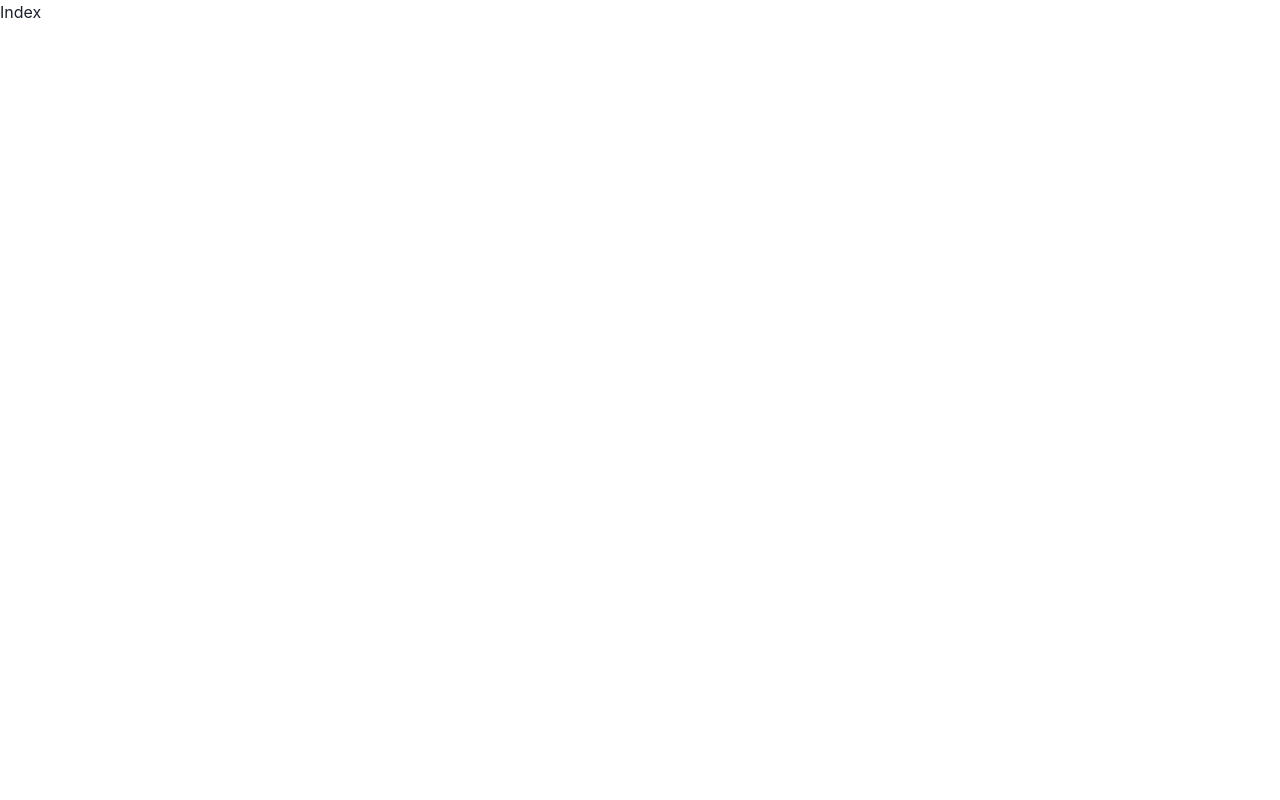
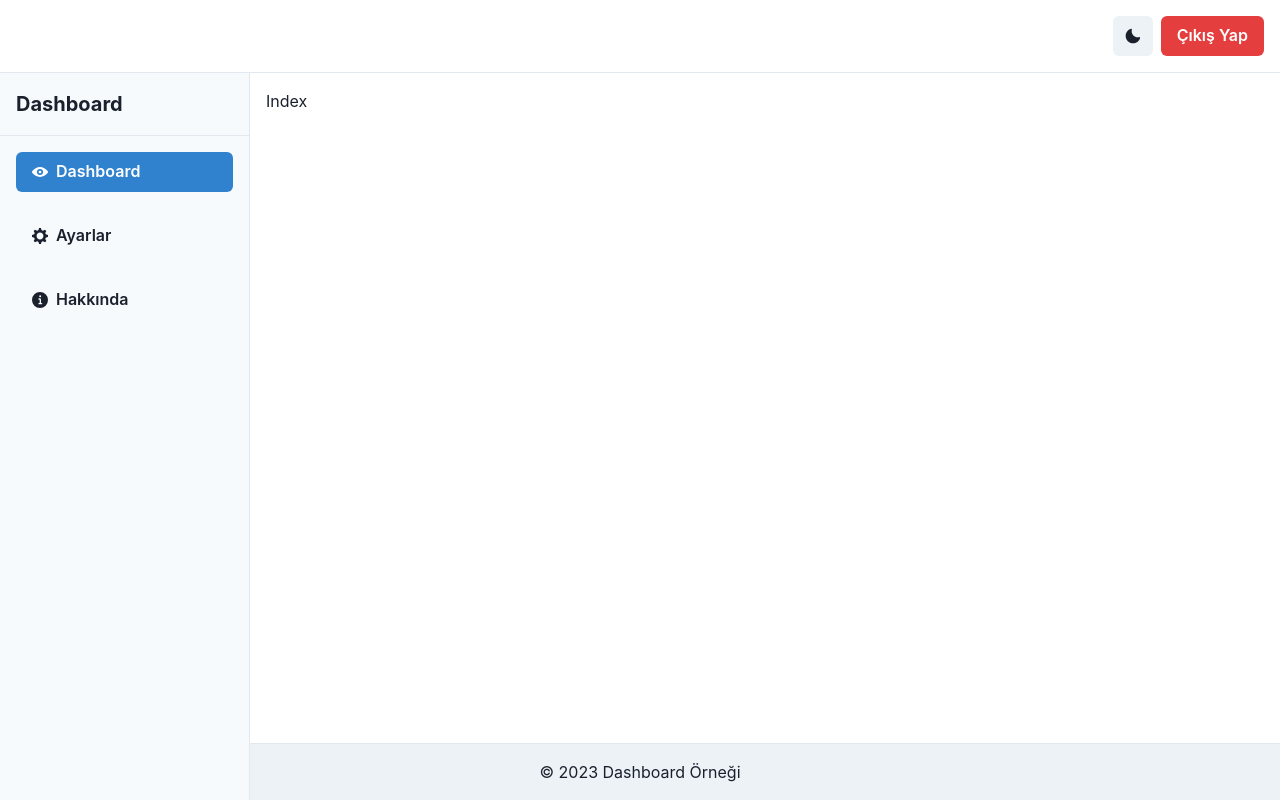
Before and after one commit to tolgabayrakdev/tabfer-project, a React (Vite) app in the folder client/: page /dashboard in a window 1280 px wide. Built offline with nearby package versions, Linux system fonts and the light colour scheme.

Commit message:
dashbaord

```diff
--- a/client/package.json
+++ b/client/package.json
@@ -10,6 +10,7 @@
     "preview": "vite preview"
   },
   "dependencies": {
+    "@chakra-ui/icons": "^2.1.1",
     "@chakra-ui/react": "^2.8.2",
     "@emotion/react": "^11.13.3",
     "@emotion/styled": "^11.13.0",
--- a/client/src/layouts/DashboardLayout.tsx
+++ b/client/src/layouts/DashboardLayout.tsx
@@ -1,11 +1,135 @@
-import { Outlet } from 'react-router-dom'
+import { useState } from 'react'
+import { Outlet, useLocation, Link, useNavigate } from 'react-router-dom'
+import {
+  Box,
+  Flex,
+  VStack,
+  IconButton,
+  useDisclosure,
+  Drawer,
+  DrawerContent,
+  DrawerOverlay,
+  DrawerCloseButton,
+  DrawerHeader,
+  DrawerBody,
+  Text,
+  Button,
+  useColorMode,
+  Spacer
+} from '@chakra-ui/react'
+import { HamburgerIcon, ViewIcon, SettingsIcon, InfoIcon, SunIcon, MoonIcon } from '@chakra-ui/icons'
 
-type Props = {}
+// NavItem bileşeni
+const NavItem = ({ icon, children, to }: { icon: React.ReactNode, children: React.ReactNode, to: string }) => {
+  const location = useLocation()
+  const active = location.pathname === to
 
-export default function DashboardLayout({ }: Props) {
   return (
-    <div>
-      <Outlet />
-    </div>
+    <Link to={to}>
+      <Button
+        leftIcon={icon ? <>{icon}</> : undefined}
+        variant={active ? "solid" : "ghost"}
+        colorScheme={active ? "blue" : "gray"}
+        justifyContent="flex-start"
+        width="100%"
+        borderRadius="md"
+        mb={2}
+      >
+        {children}
+      </Button>
+    </Link>
   )
 }
+
+// Sidebar bileşeni
+const Sidebar = () => {
+  return (
+    <VStack align="stretch" spacing={4} p={4}>
+      <NavItem icon={<ViewIcon />} to="/dashboard">
+        Dashboard
+      </NavItem>
+      <NavItem icon={<SettingsIcon />} to="/dashboard/settings">
+        Ayarlar
+      </NavItem>
+      <NavItem icon={<InfoIcon />} to="/dashboard/about">
+        Hakkında
+      </NavItem>
+    </VStack>
+  )
+}
+
+export default function DashboardLayout() {
+  const { isOpen, onOpen, onClose } = useDisclosure()
+  const { colorMode, toggleColorMode } = useColorMode()
+  const navigate = useNavigate()
+
+  const handleLogout = () => {
+    // Burada çıkış işlemlerini gerçekleştirin
+    // Örneğin: localStorage'dan token'ı silme, global state'i temizleme vb.
+    navigate('/login') // Kullanıcıyı login sayfasına yönlendir
+  }
+
+  return (
+    <Flex minH="100vh" flexDirection="column">
+      <Flex bg={colorMode === 'light' ? 'white' : 'gray.800'} p={4} borderBottomWidth="1px" borderBottomColor="gray.200">
+        <IconButton
+          icon={<HamburgerIcon />}
+          onClick={onOpen}
+          display={{ base: 'block', md: 'none' }}
+          aria-label="Open menu"
+        />
+        <Spacer />
+        <IconButton
+          icon={colorMode === 'light' ? <MoonIcon /> : <SunIcon />}
+          onClick={toggleColorMode}
+          aria-label="Toggle color mode"
+          mr={2}
+        />
+        <Button colorScheme="red" onClick={handleLogout}>
+          Çıkış Yap
+        </Button>
+      </Flex>
+
+      <Flex flex={1}>
+        {/* Mobil için Drawer */}
+        <Drawer isOpen={isOpen} placement="left" onClose={onClose}>
+          <DrawerOverlay />
+          <DrawerContent>
+            <DrawerCloseButton />
+            <DrawerHeader borderBottomWidth="1px">Dashboard Menü</DrawerHeader>
+            <DrawerBody>
+              <Sidebar />
+            </DrawerBody>
+          </DrawerContent>
+        </Drawer>
+
+        {/* Desktop için sabit Sidebar */}
+        <Box
+          width="250px"
+          bg={colorMode === 'light' ? 'gray.50' : 'gray.900'}
+          height="100%"
+          position="fixed"
+          left={0}
+          display={{ base: 'none', md: 'block' }}
+          borderRightWidth="1px"
+          borderRightColor="gray.200"
+        >
+          <Box p={4} borderBottomWidth="1px" borderBottomColor="gray.200">
+            <Text fontSize="xl" fontWeight="bold">Dashboard</Text>
+          </Box>
+          <Sidebar />
+        </Box>
+
+        {/* Ana içerik alanı */}
+        <Box flex={1} ml={{ base: 0, md: '250px' }} p={4}>
+          <Outlet />
+        </Box>
+      </Flex>
+
+      {/* Footer */}
+      <Box as="footer" bg={colorMode === 'light' ? 'gray.100' : 'gray.700'} p={4} textAlign="center" borderTopWidth="1px" borderTopColor="gray.200">
+        <Text>&copy; 2023 Dashboard Örneği</Text>
+      </Box>
+    </Flex>
+  )
+}
--- /dev/null
+++ b/client/src/pages/dashboard/Settings.tsx
@@ -0,0 +1,8 @@
+
+type Props = {}
+
+export default function Settings({ }: Props) {
+    return (
+        <div>Settings</div>
+    )
+}
--- a/client/src/routes.tsx
+++ b/client/src/routes.tsx
@@ -8,7 +8,7 @@ const NotFoundPage = lazy(() => import('./pages/error/NotFound'));
 
 const DashboardLayout = lazy(() => import('./layouts/DashboardLayout'));
 const DashboardIndexPage = lazy(() => import('./pages/dashboard/Index'));
-
+const DashboardSettingsPage = lazy(() => import('./pages/dashboard/Settings'));
 
 
 const routes = createBrowserRouter([
@@ -24,7 +24,8 @@ const routes = createBrowserRouter([
         path: "/dashboard",
         element: <DashboardLayout />,
         children: [
-            { path: "", element: <DashboardIndexPage />, index: true }
+            { path: "", element: <DashboardIndexPage />, index: true },
+            { path: "settings", element: <DashboardSettingsPage /> }
         ]
     }
 ]);
```
Also changed, not shown: 1 other file (tests, documents, lock files or other folders).
